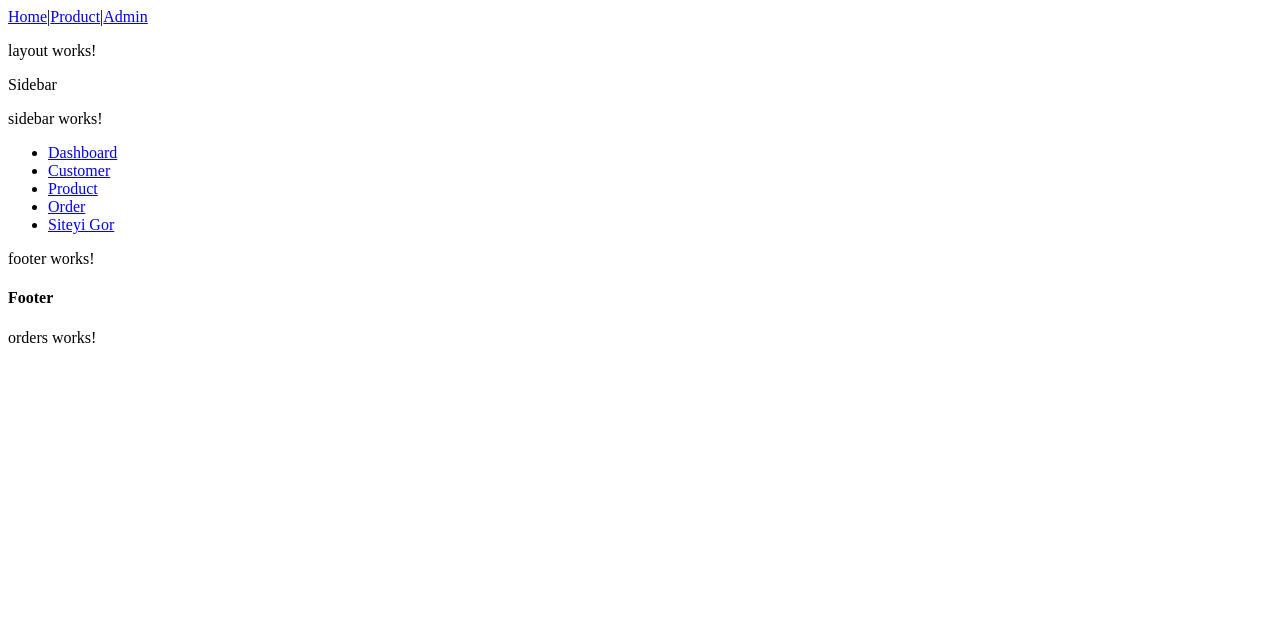
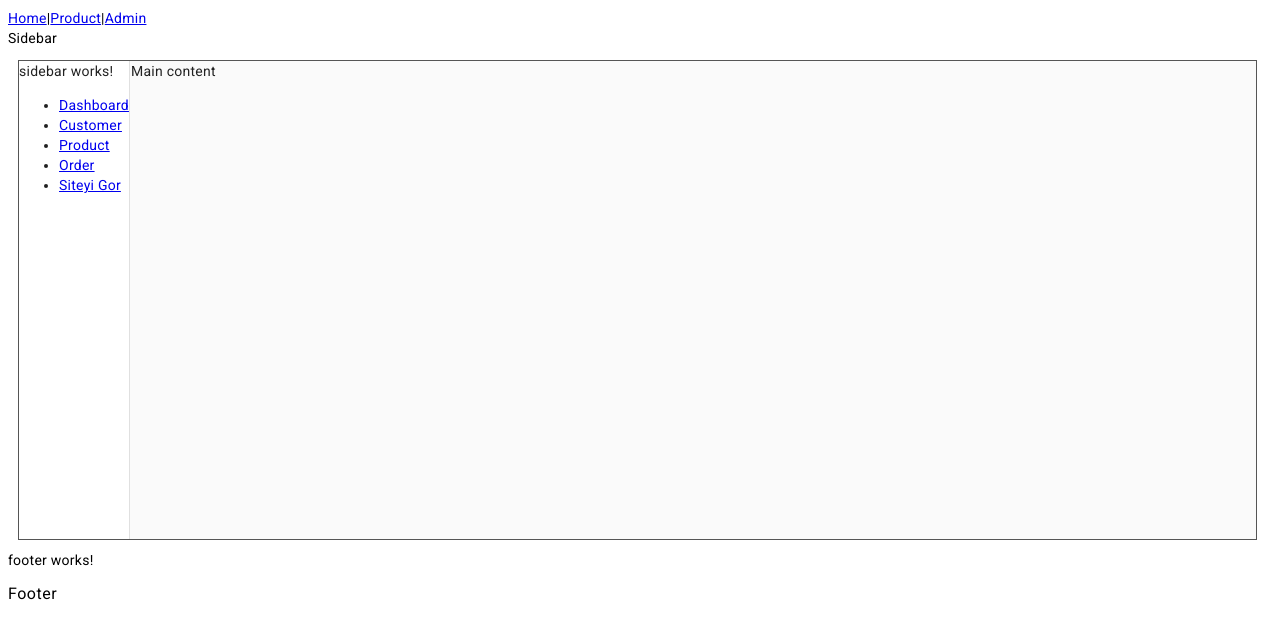
Before and after one commit to IbrahimAltsoy/ECommerceClient, an Angular app: page /admin/orders in a window 1280 px wide. Shown: the top 638 px of the page. Built offline with nearby package versions, Linux system fonts and the light colour scheme.

Commit message:
added material in project

```diff
--- a/angular.json
+++ b/angular.json
@@ -30,6 +30,7 @@
               "src/assets"
             ],
             "styles": [
+              "@angular/material/prebuilt-themes/pink-bluegrey.css",
               "src/styles.scss"
             ],
             "scripts": []
@@ -93,6 +94,7 @@
               "src/assets"
             ],
             "styles": [
+              "@angular/material/prebuilt-themes/pink-bluegrey.css",
               "src/styles.scss"
             ],
             "scripts": []
--- a/package.json
+++ b/package.json
@@ -11,10 +11,12 @@
   "private": true,
   "dependencies": {
     "@angular/animations": "^16.0.0",
+    "@angular/cdk": "^16.0.1",
     "@angular/common": "^16.0.0",
     "@angular/compiler": "^16.0.0",
     "@angular/core": "^16.0.0",
     "@angular/forms": "^16.0.0",
+    "@angular/material": "^16.0.1",
     "@angular/platform-browser": "^16.0.0",
     "@angular/platform-browser-dynamic": "^16.0.0",
     "@angular/router": "^16.0.0",
--- a/src/app/admin/layout/layout.component.html
+++ b/src/app/admin/layout/layout.component.html
@@ -1,6 +1,12 @@
-<p>layout works!</p>
+<!-- <p>layout works!</p>
 <app-header></app-header>
 <app-sidebar></app-sidebar>
 <app-footer></app-footer>
-<router-outlet></router-outlet>
+<router-outlet></router-outlet> -->
 <!-- router -outlet kullanabilmek icin loyout module ts ye RouterModulun eklnmesi gerekiyor -->
+<app-header></app-header>
+<mat-drawer-container class="admin-container">
+  <mat-drawer mode="side" opened><app-sidebar></app-sidebar></mat-drawer>
+  <mat-drawer-content>Main content</mat-drawer-content>
+</mat-drawer-container>
+<app-footer></app-footer>
--- a/src/app/admin/layout/layout.component.scss
+++ b/src/app/admin/layout/layout.component.scss
@@ -0,0 +1,6 @@
+.admin-container {
+  width: 98%;
+  height: 60vh;
+  margin: 10px;
+  border: 1px solid #555;
+}
--- a/src/app/admin/layout/layout.module.ts
+++ b/src/app/admin/layout/layout.module.ts
@@ -3,7 +3,7 @@ import { CommonModule } from '@angular/common';
 import { LayoutComponent } from './layout.component';
 import { ComponentsModule } from './components/components.module';
 import { RouterModule } from '@angular/router';
-
+import {MatSidenavModule} from '@angular/material/sidenav';
 
 
 @NgModule({
@@ -13,7 +13,8 @@ import { RouterModule } from '@angular/router';
   imports: [
     CommonModule,
     ComponentsModule,
-    RouterModule
+    RouterModule,
+    MatSidenavModule
   ],
   exports:[
     LayoutComponent
--- a/src/app/app.module.ts
+++ b/src/app/app.module.ts
@@ -5,6 +5,7 @@ import { AppRoutingModule } from './app-routing.module';
 import { AppComponent } from './app.component';
 import { AdminModule } from './admin/admin.module';
 import { UiModule } from './ui/ui.module';
+import { BrowserAnimationsModule } from '@angular/platform-browser/animations';
 
 
 @NgModule({
@@ -15,7 +16,8 @@ import { UiModule } from './ui/ui.module';
     BrowserModule,
     AppRoutingModule,
     AdminModule,
-    UiModule
+    UiModule,
+    BrowserAnimationsModule
   ],
   providers: [],
   bootstrap: [AppComponent]
--- a/src/index.html
+++ b/src/index.html
@@ -6,8 +6,11 @@
   <base href="/">
   <meta name="viewport" content="width=device-width, initial-scale=1">
   <link rel="icon" type="image/x-icon" href="favicon.ico">
+  <link rel="preconnect" href="https://fonts.gstatic.com">
+  <link href="https://fonts.googleapis.com/css2?family=Roboto:wght@300;400;500&display=swap" rel="stylesheet">
+  <link href="https://fonts.googleapis.com/icon?family=Material+Icons" rel="stylesheet">
 </head>
-<body>
+<body class="mat-typography">
   <app-root></app-root>
 
 </body>
--- a/src/styles.scss
+++ b/src/styles.scss
@@ -1 +1,5 @@
-/* You can add global styles to this file, and also import other style files */
+// /* You can add global styles to this file, and also import other style files */
+
+// html, body { height: 100%; }
+// body { margin: 0; font-family: Roboto, "Helvetica Neue", sans-serif; }
+@import "~@angular/material/prebuilt-themes/indigo-pink.css";
```
Also changed, not shown: 1 other file (tests, documents, lock files or other folders).
